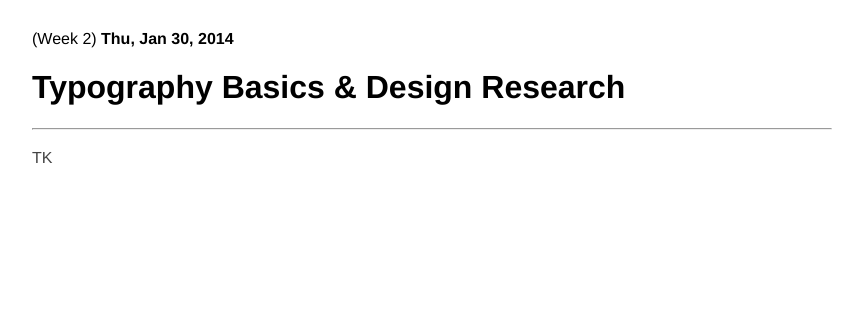
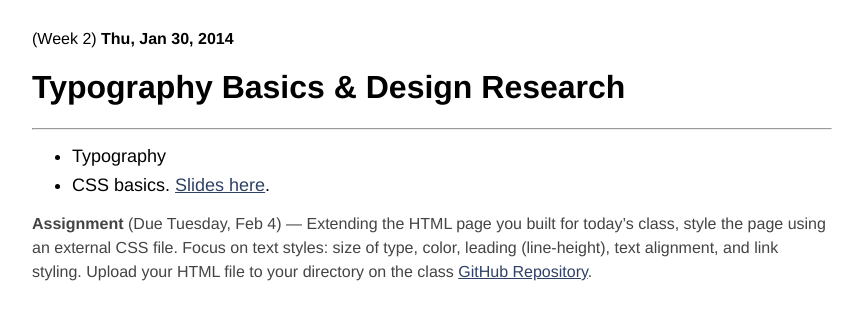
Before and after one commit to tysone/2014-columbia, a Jekyll site: the page built from _posts/2014-01-30-class-3.md, in a window 1280 px wide. Shown: the top 320 px of the page, without its empty margins (248-1111 px from the left). Built offline with Jekyll 4.4.1, drawn with Linux system fonts in a browser that asks for light colours.

Commit message:
thurs class assignment

```diff
--- a/_posts/2014-01-30-class-3.md
+++ b/_posts/2014-01-30-class-3.md
@@ -5,4 +5,7 @@ week: 2
 summary: The building blocks of text; crafting a plan for usability testing.
 ---
 
-TK
+* Typography
+* CSS basics. [Slides here](http://joshmkeller.com/columbia/css-basics/).
+
+**Assignment** (Due Tuesday, Feb 4) — Extending the HTML page you built for today's class, style the page using an external CSS file. Focus on text styles: size of type, color, leading (line-height), text alignment, and link styling. Upload your HTML file to your directory on the class [GitHub Repository](https://github.com/tysone/2014-columbia-projects).
```
